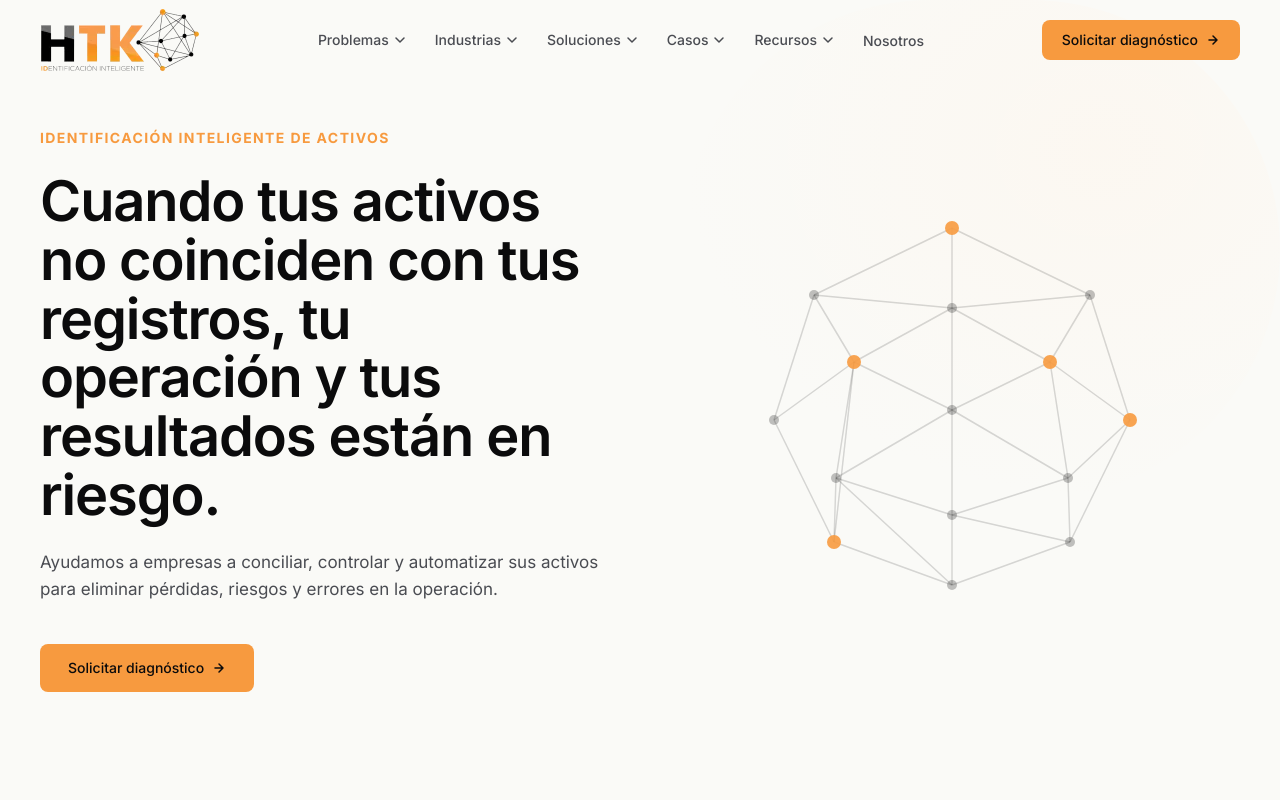
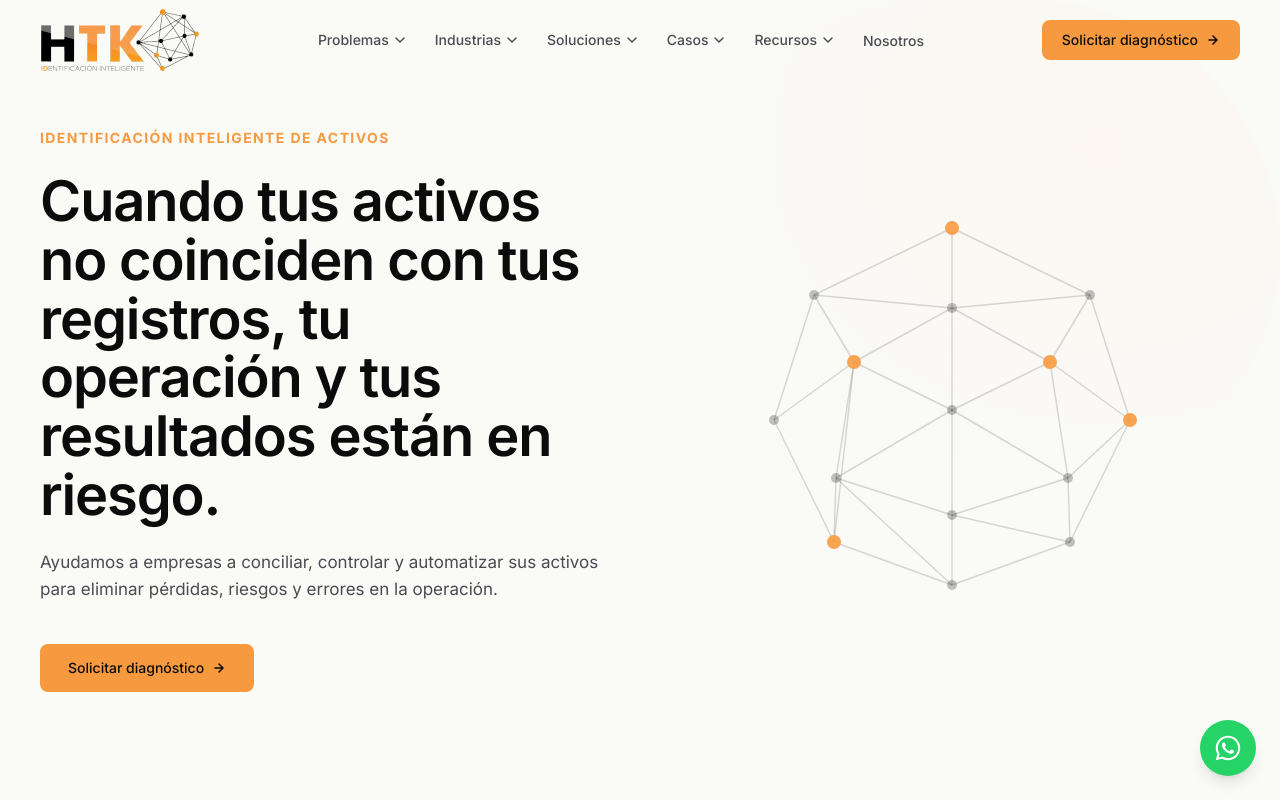
Before and after one commit to assetsapp/htk-webpage, a Next.js app: page / in a window 1280 px wide. Shown: the top 800 px of the page. Built offline with nearby package versions, Linux system fonts and the light colour scheme.

Commit message:
Elimina el enlace "Solicitar diagnóstico" de la sección 'Nosotros' para simplificar la navegación y enfocar la atención en la propuesta de valor de HTK.

```diff
--- a/app/layout.tsx
+++ b/app/layout.tsx
@@ -4,6 +4,7 @@ import './globals.css';
 import Nav from '@/components/Nav';
 import Footer from '@/components/Footer';
 import ScrollToTop from '@/components/ScrollToTop';
+import WhatsAppButton from '@/components/WhatsAppButton';
 
 const inter = Inter({ subsets: ['latin'] });
 
@@ -24,6 +25,7 @@ export default function RootLayout({
         <Nav />
         <main className="flex-1">{children}</main>
         <Footer />
+        <WhatsAppButton />
       </body>
     </html>
   );
--- a/app/nosotros/page.tsx
+++ b/app/nosotros/page.tsx
@@ -327,9 +327,6 @@ export default function Nosotros() {
             <Link href="/sesion" className="inline-flex items-center gap-2 px-7 py-3.5 bg-brand text-surface-dark text-sm font-medium rounded-btn hover:bg-brand-hover transition-colors">
               Entender cómo aplicaría en mi operación <ArrowRight />
             </Link>
-            <Link href="/sesion" className="inline-flex items-center gap-2 px-7 py-3.5 border border-white/30 text-white text-sm font-medium rounded-btn hover:bg-white/10 transition-colors">
-              Solicitar diagnóstico
-            </Link>
           </div>
         </div>
       </section>
--- a/components/Footer.tsx
+++ b/components/Footer.tsx
@@ -63,18 +63,18 @@ export default function Footer() {
           <div>
             <h4 className="text-xs font-medium tracking-widest uppercase text-ink-300 mb-4">Contacto</h4>
             <div className="flex flex-col gap-3">
-              <a href="mailto:contacto@htk-id.com" className="text-sm text-ink-500 hover:text-brand transition-colors flex items-center gap-2">
+              <a href="mailto:ventas@htk-id.com" className="text-sm text-ink-500 hover:text-brand transition-colors flex items-center gap-2">
                 <svg width="16" height="16" viewBox="0 0 16 16" fill="none" stroke="currentColor" strokeWidth="1.5">
                   <rect x="2" y="3" width="12" height="10" rx="1.5" />
                   <path d="M2 5l6 4.5L14 5" strokeLinecap="round" />
                 </svg>
-                contacto@htk-id.com
+                ventas@htk-id.com
               </a>
-              <a href="tel:+525512345678" className="text-sm text-ink-500 hover:text-brand transition-colors flex items-center gap-2">
+              <a href="tel:+525517610313" className="text-sm text-ink-500 hover:text-brand transition-colors flex items-center gap-2">
                 <svg width="16" height="16" viewBox="0 0 16 16" fill="none" stroke="currentColor" strokeWidth="1.5">
                   <path d="M3 3c.5-.5 1.5-.5 2 0l1.5 2c.3.5.2 1-.2 1.4L5.5 7.2c.7 1.4 1.9 2.6 3.3 3.3l.8-.8c.4-.4.9-.5 1.4-.2L13 11c.5.5.5 1.5 0 2l-.8.8c-1 1-4.2.5-7.3-2.7C1.8 7.8 1.3 4.5 3 3z" />
                 </svg>
-                +52 (55) 1234-5678
+                +52 55 1761 0313
               </a>
               <div className="text-sm text-ink-500 flex items-start gap-2">
                 <svg width="16" height="16" viewBox="0 0 16 16" fill="none" stroke="currentColor" strokeWidth="1.5" className="mt-0.5 flex-shrink-0">
--- /dev/null
+++ b/components/WhatsAppButton.tsx
@@ -0,0 +1,20 @@
+export default function WhatsAppButton() {
+  const phone = '525517610313';
+  const message = encodeURIComponent('Hola, me interesa conocer más sobre HTK y cómo puede ayudar a mi operación.');
+  const url = `https://wa.me/${phone}?text=${message}`;
+
+  return (
+    <a
+      href={url}
+      target="_blank"
+      rel="noopener noreferrer"
+      aria-label="Contactar por WhatsApp"
+      className="fixed bottom-6 right-6 z-50 flex items-center justify-center w-14 h-14 rounded-full shadow-lg transition-transform duration-200 hover:scale-110"
+      style={{ backgroundColor: '#25D366' }}
+    >
+      <svg width="28" height="28" viewBox="0 0 32 32" fill="white">
+        <path d="M16 2C8.268 2 2 8.268 2 16c0 2.49.648 4.83 1.78 6.86L2 30l7.34-1.74A13.94 13.94 0 0016 30c7.732 0 14-6.268 14-14S23.732 2 16 2zm0 25.6a11.56 11.56 0 01-5.9-1.62l-.42-.25-4.36 1.03 1.07-4.25-.28-.44A11.56 11.56 0 014.4 16C4.4 9.6 9.6 4.4 16 4.4S27.6 9.6 27.6 16 22.4 27.6 16 27.6zm6.34-8.67c-.35-.17-2.06-1.02-2.38-1.13-.32-.12-.55-.17-.78.17-.23.35-.9 1.13-1.1 1.37-.2.23-.4.26-.75.09-.35-.17-1.47-.54-2.8-1.73-1.03-.92-1.73-2.06-1.93-2.41-.2-.35-.02-.54.15-.71.16-.16.35-.4.52-.6.17-.2.23-.35.35-.58.12-.23.06-.43-.03-.6-.09-.17-.78-1.88-1.07-2.57-.28-.67-.57-.58-.78-.59h-.67c-.23 0-.6.09-.91.43-.32.35-1.2 1.17-1.2 2.85s1.23 3.3 1.4 3.53c.17.23 2.42 3.7 5.87 5.19.82.35 1.46.56 1.96.72.82.26 1.57.22 2.16.13.66-.1 2.06-.84 2.35-1.66.29-.81.29-1.51.2-1.66-.08-.14-.3-.23-.65-.4z" />
+      </svg>
+    </a>
+  );
+}
```
